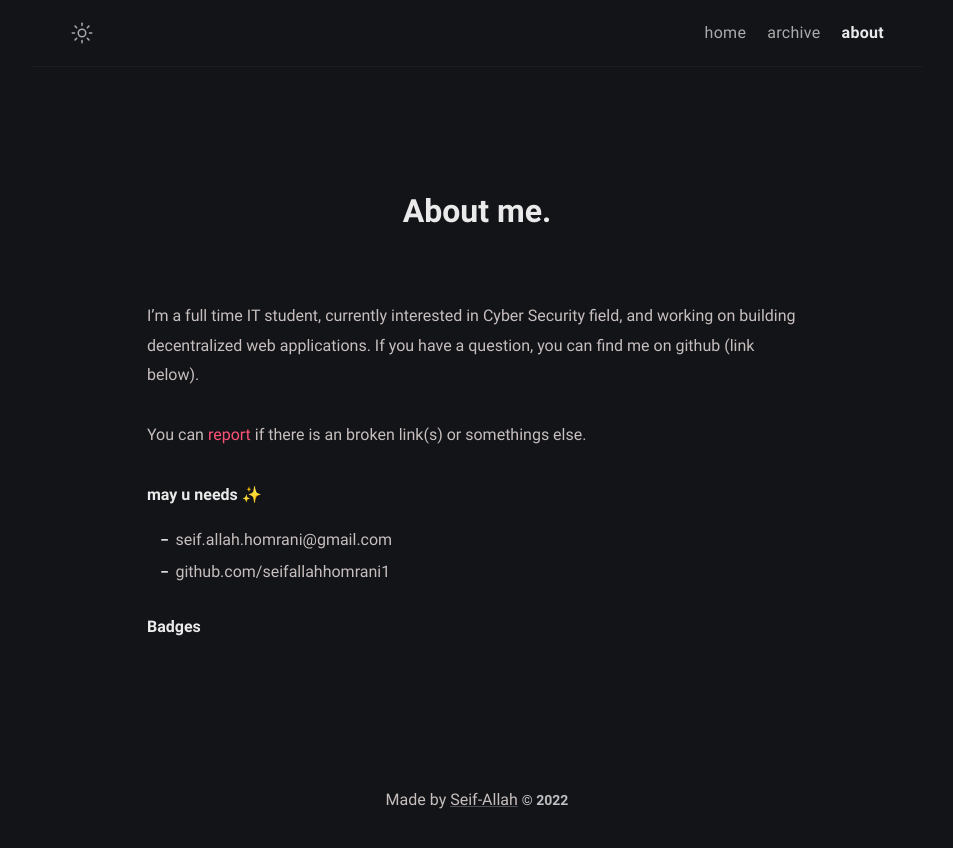
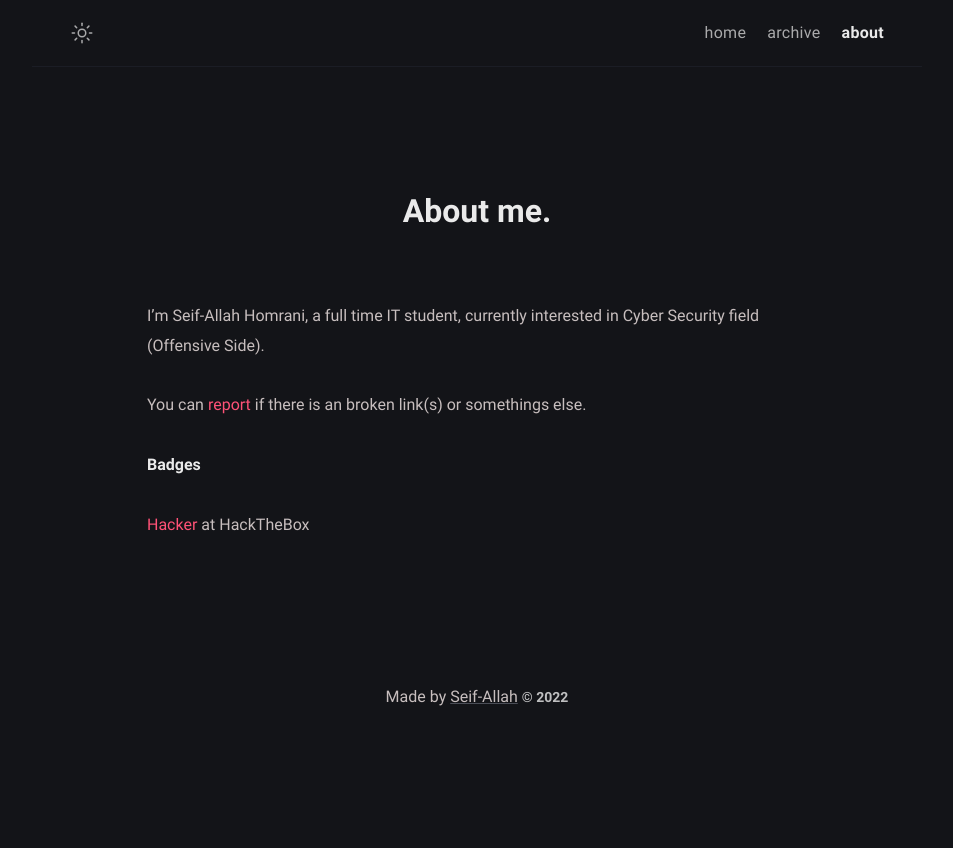
Before and after one commit to seifallahhomrani1/seifallahhomrani1.github.io, a Jekyll site: the page built from about.md, in a window 1280 px wide. Shown: the top 848 px of the page, without its empty margins (163-1116 px from the left). Built offline with Jekyll 4.4.1, drawn with Linux system fonts in a browser that asks for light colours.

Commit message:
about me update

```diff
--- a/about.md
+++ b/about.md
@@ -2,19 +2,15 @@
 title: About me
 permalink: /about/
 layout: page
-excerpt: Hello peeps, I'm student of computer science from Banyuwangi, living in Jogjakarta. This blog for documentation about my programming journey, running on jekyll, hosting on netlify and using my own simple theme.
 comments: false
 ---
 
-I'm a full time IT student, currently interested in Cyber Security field, and working on building decentralized web applications.
-If you have a question, you can find me on github (link below).
+I'm Seif-Allah Homrani, a full time IT student, currently interested in Cyber Security field (Offensive Side).
 
 You can [report](https://github.com/seifallahhomrani1/seifallahhomrani1.github.io/issues/new) if there is an broken link(s) or somethings else.
 
-**may u needs ✨**
-
-- {{ site.author.email }}
-- github.com/{{ site.author.github }}
 
 **Badges**
+
+[Hacker](https://app.hackthebox.com/profile/255430) at HackTheBox
 <script src="https://tryhackme.com/badge/50327"></script>
```
